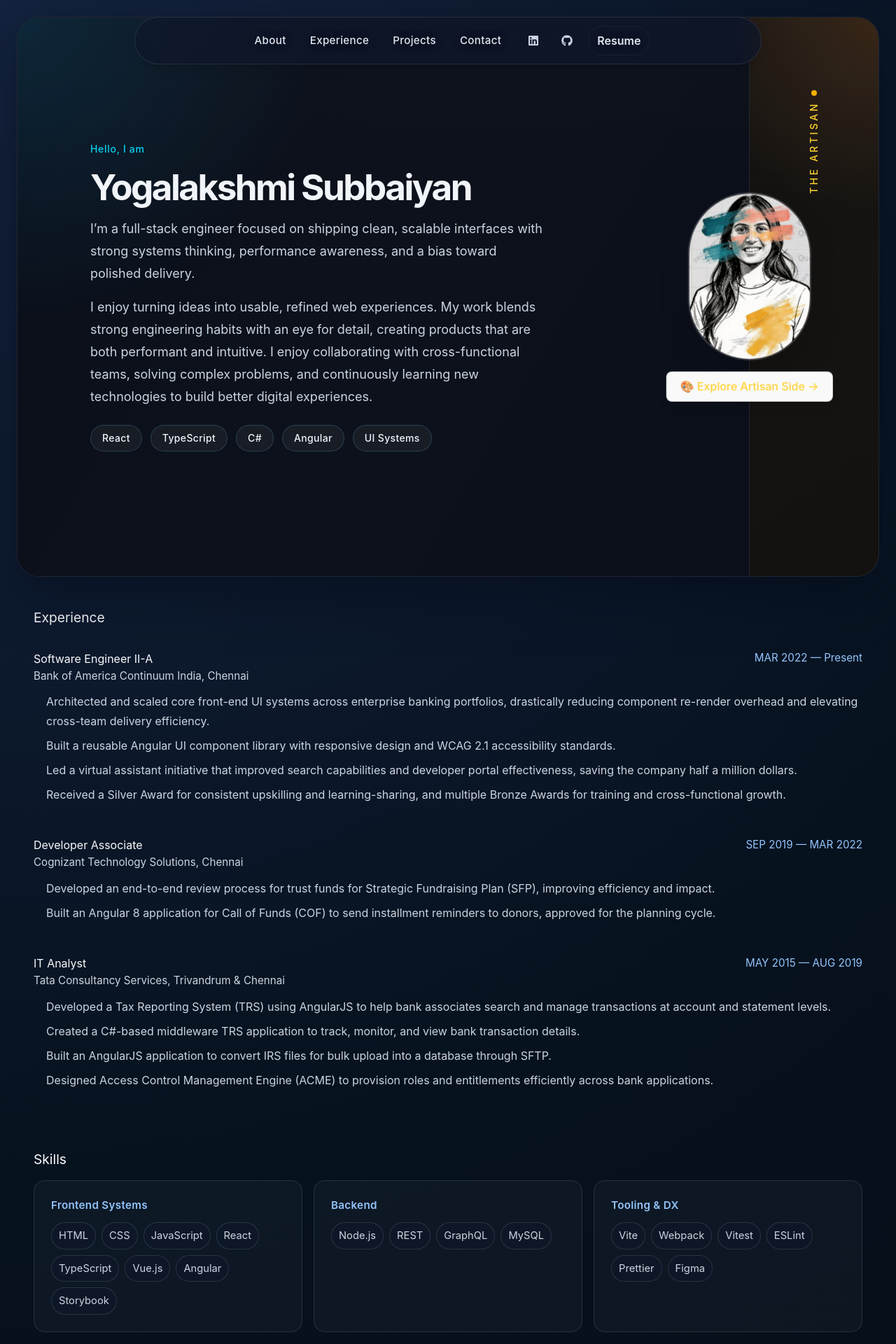
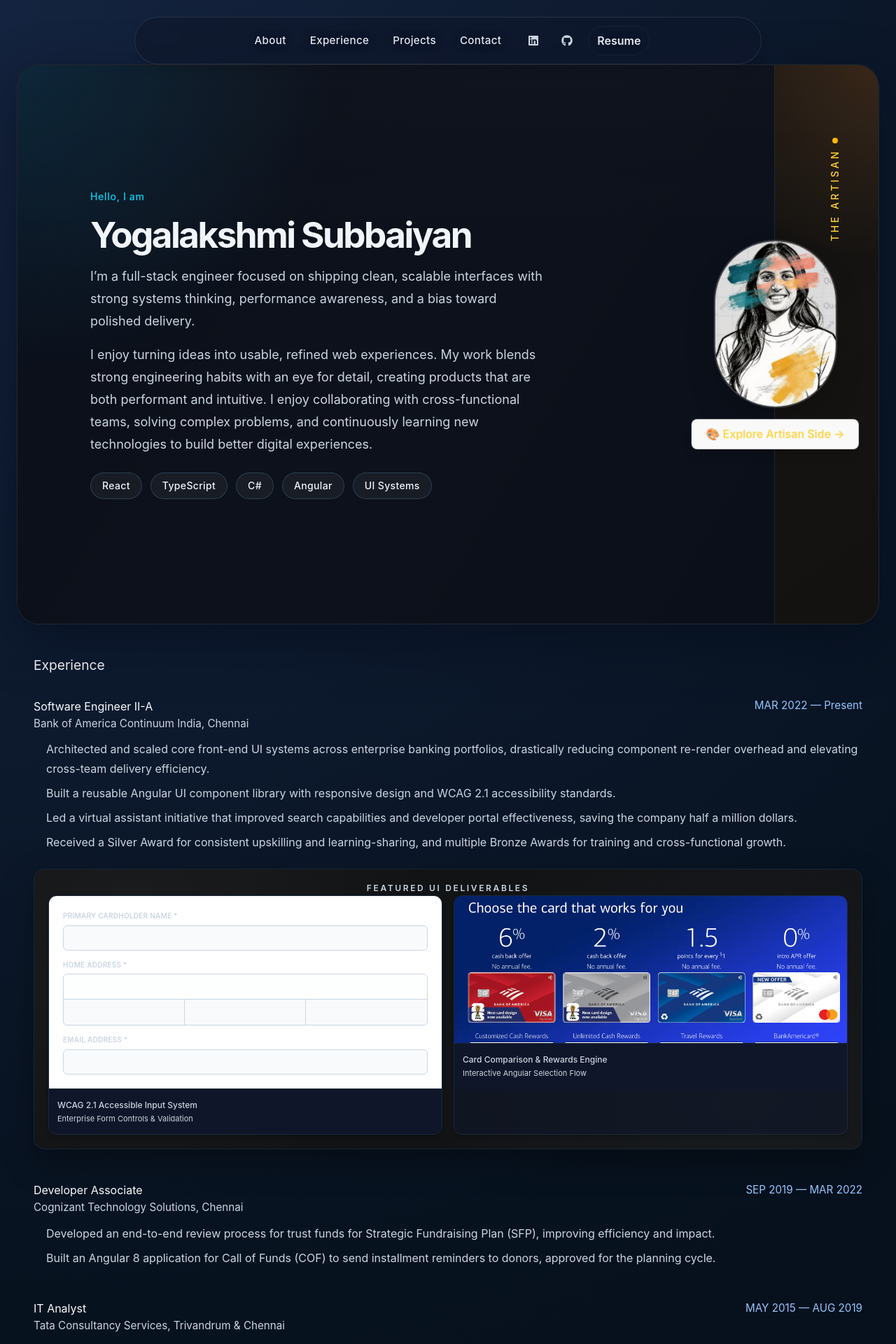
Before and after one commit to YogalakshmiSubbaiyan/portfolio, a React (Vite) app: page / in a window 1280 px wide. Shown: the top 1920 px of the page at 70% size. Built offline with nearby package versions, Linux system fonts and the light colour scheme.

Commit message:
Alignment changes in landing page

```diff
--- a/src/App.tsx
+++ b/src/App.tsx
@@ -5,7 +5,7 @@
 function App() {
   return (
     <div className='appContainer'>
-      <header className='absolute top-6 left-1/2 -translate-x-1/2 z-50 w-[90%] max-w-4xl'>
+      <header className='sticky top-3 z-50 mx-auto w-full max-w-4xl'>
         <div className='flex flex-wrap items-center justify-center gap-4 rounded-full border border-white/10 bg-slate-900/70 px-6 py-3 shadow-lg backdrop-blur-md'>
           <nav className='topnav flex items-center justify-center gap-1 sm:gap-2'>
             <a href='#about'>About</a>
--- a/src/mainComponent/mainComponent.tsx
+++ b/src/mainComponent/mainComponent.tsx
@@ -3,6 +3,7 @@
 import { FaGithub, FaLinkedin, FaDownload } from 'react-icons/fa'
 import ProjectSpotlight from '../projectSpotlight/ProjectSpotlight'
 import heroPhoto from '../assets/heroImage.png'
+import bofaCards from '../assets/card.png'
 
 const experiences = [
   {
@@ -52,8 +53,10 @@
   const [currentImageIndex, setCurrentImageIndex] = useState(0)
 
   const engineerActive = activeSide === 'engineer'
-  const leftPanelClass = engineerActive ? 'md:w-[85%]' : 'md:w-[15%]'
-  const rightPanelClass = engineerActive ? 'md:w-[15%]' : 'md:w-[85%]'
+  const leftPanelClass = engineerActive ? 'md:w-[88%]' : 'md:w-[22%]'
+  const rightPanelClass = engineerActive ? 'md:w-[12%]' : 'md:w-[78%]'
+  const photoAnchorClass = engineerActive ? 'left-[88%]' : 'left-[11%]'
+  const artisanContentAlignClass = engineerActive ? 'items-start text-left' : 'items-end text-right'
 
   useEffect(() => {
     if (activeSide !== 'artisan') {
@@ -70,10 +73,10 @@
   }, [activeSide])
 
   return (
-    <section id="about" className="relative flex h-screen max-h-screen w-full overflow-hidden rounded-[32px] border border-white/10 bg-[#0B0F19] shadow-[0_24px_80px_rgba(2,8,23,0.45)]">
+    <section id="about" className="relative flex min-h-[680px] w-full overflow-hidden rounded-[24px] border border-white/10 bg-[#0B0F19] shadow-[0_24px_80px_rgba(2,8,23,0.45)] md:h-screen md:max-h-screen md:rounded-[32px]">
       <div className="absolute inset-0 pointer-events-none bg-[radial-gradient(circle_at_top_left,rgba(56,189,248,0.16),transparent_34%),radial-gradient(circle_at_bottom_right,rgba(251,146,60,0.12),transparent_30%)]" />
 
-      <div className={`absolute left-[85%] top-1/2 z-30 flex -translate-x-1/2 -translate-y-1/2 flex-col items-center gap-4 transition-opacity duration-300 ${engineerActive ? 'opacity-100' : 'pointer-events-none opacity-0'}`}>
+      <div className={`absolute ${photoAnchorClass} top-1/2 z-30 hidden -translate-x-1/2 -translate-y-1/2 flex-col items-center gap-4 transition-all duration-500 md:flex`}>
         <div className="w-36 h-48 md:w-44 md:h-60 rounded-full border-2 border-white/20 shadow-2xl overflow-hidden">
           <img src={heroPhoto} alt="Yogalakshmi Subbaiyan" className="w-full h-full object-cover object-center" />
         </div>
@@ -89,18 +92,30 @@
             🎨 Explore Artisan Side →
           </button>
         )}
+        {!engineerActive && (
+          <button
+            type="button"
+            onClick={(event) => {
+              event.stopPropagation()
+              setActiveSide('engineer')
+            }}
+            className="w-auto bg-cyan-500/10 hover:bg-cyan-500/20 text-cyan-300 border border-cyan-500/40 px-2.5 py-1.5 rounded-full text-[10px] md:text-[11px] font-medium leading-none text-center shadow-lg backdrop-blur-md cursor-pointer transition-all duration-300 hover:scale-105 whitespace-nowrap"
+          >
+            💻 ← Back to Technical Profile
+          </button>
+        )}
       </div>
 
       <div className="relative flex h-full w-full flex-col items-stretch md:flex-row">
         <article
-          className={`relative flex h-full max-h-full w-full flex-grow flex-none items-start justify-center overflow-y-auto border-b border-white/10 bg-[#0B0F19] p-6 text-white transition-all duration-700 ease-in-out md:w-1/2 md:border-b-0 md:border-r md:p-10 ${leftPanelClass}`}
+          className={`relative flex h-auto w-full flex-grow flex-none items-start justify-center overflow-visible border-b border-white/10 bg-[#0B0F19] p-5 text-white transition-all duration-700 ease-in-out md:h-full md:max-h-full md:w-1/2 md:overflow-y-auto md:border-b-0 md:border-r md:p-10 ${leftPanelClass}`}
           onClick={() => setActiveSide('engineer')}
         >
           <div className="absolute inset-0 bg-[radial-gradient(circle_at_top_left,rgba(14,165,233,0.16),transparent_34%),linear-gradient(180deg,rgba(255,255,255,0.02),transparent_40%)] opacity-90 transition-opacity duration-500" />
           <div className="absolute inset-0 bg-[linear-gradient(120deg,transparent,rgba(255,255,255,0.04),transparent)] opacity-25" />
 
-          <div className="relative z-10 h-full w-full overflow-hidden">
-            <div className={`flex h-full w-full max-w-3xl flex-col justify-center pr-12 text-left transition-opacity duration-500 ${engineerActive ? 'opacity-100' : 'pointer-events-none opacity-0'}`}>
+          <div className="relative z-10 h-auto w-full overflow-visible md:h-full md:overflow-hidden">
+            <div className={`flex h-auto w-full max-w-3xl flex-col justify-center pr-2 text-left transition-opacity duration-500 md:h-full md:pr-12 ${engineerActive ? 'opacity-100' : 'pointer-events-none opacity-0'}`}>
               <div className="flex flex-col items-start gap-4 pl-8 md:pl-16">
                 <p className="text-sm font-medium tracking-wider text-cyan-400">Hello, I am</p>
                 <h1 className="text-4xl font-bold tracking-[-0.05em] text-slate-100 sm:text-5xl lg:text-6xl">
@@ -128,42 +143,57 @@
                   ))}
                 </div>
 
+                {engineerActive && (
+                  <button
+                    type="button"
+                    onClick={(event) => {
+                      event.stopPropagation()
+                      setActiveSide('artisan')
+                    }}
+                    className="mt-3 inline-flex items-center gap-2 rounded-full border border-amber-500/40 bg-amber-500/20 px-4 py-2 text-xs font-medium text-amber-300 shadow-lg backdrop-blur-md transition-all duration-300 md:hidden"
+                  >
+                    🎨 Explore Artisan Side →
+                  </button>
+                )}
+
               </div>
             </div>
 
-            <div className={`absolute inset-0 flex h-full items-center justify-center transition-opacity duration-500 ${engineerActive ? 'pointer-events-none opacity-0' : 'opacity-100'}`}>
+            <div className={`absolute inset-0 hidden h-full items-center justify-center transition-opacity duration-500 md:flex ${engineerActive ? 'pointer-events-none opacity-0' : 'opacity-100'}`}>
               <p className="text-xs font-semibold tracking-[0.35em] [writing-mode:vertical-rl] rotate-180 text-cyan-300">← THE ENGINEER</p>
             </div>
           </div>
         </article>
 
         <article
-          className={`group relative flex h-full max-h-full w-full flex-grow flex-none items-start justify-center overflow-y-auto p-6 text-white transition-all duration-700 ease-in-out md:w-1/2 md:p-10 ${rightPanelClass} bg-[#141210]`}
+          className={`group relative flex h-auto w-full flex-grow flex-none items-start ${engineerActive ? 'justify-start' : 'justify-end'} overflow-visible p-5 text-white transition-all duration-700 ease-in-out md:h-full md:max-h-full md:w-1/2 md:overflow-y-auto md:py-10 md:pl-8 md:pr-2 ${rightPanelClass} bg-[#141210]`}
           onClick={() => setActiveSide('artisan')}
         >
           <div className="absolute inset-0 bg-[radial-gradient(circle_at_top_right,rgba(251,146,60,0.16),transparent_34%),linear-gradient(180deg,rgba(255,255,255,0.02),transparent_40%)] opacity-90 transition-opacity duration-500" />
           <div className="absolute inset-0 bg-[linear-gradient(145deg,transparent,rgba(255,255,255,0.035),transparent)] opacity-20" />
 
-          <div className="relative z-10 h-full w-full overflow-hidden">
-            <div className={`flex h-full w-full max-w-3xl flex-col justify-start pt-16 md:pt-20 transition-opacity duration-500 ${engineerActive ? 'pointer-events-none opacity-0' : 'opacity-100'}`}>
+          <div className="relative z-10 h-auto w-full overflow-visible md:h-full md:overflow-hidden">
+            <div className={`flex h-auto w-full max-w-none flex-col justify-start pt-8 transition-opacity duration-500 md:h-full md:pt-20 ${engineerActive ? 'pointer-events-none opacity-0' : 'opacity-100'}`}>
+              {!engineerActive && (
                 <button
                   type="button"
                   onClick={(event) => {
                     event.stopPropagation()
                     setActiveSide('engineer')
                   }}
-                className="mt-0 mb-4 w-fit bg-cyan-500/10 hover:bg-cyan-500/20 text-cyan-300 border border-cyan-500/40 px-5 py-2.5 rounded-full shadow-lg cursor-pointer transition-all duration-300 hover:scale-105"
+                  className="mb-4 inline-flex w-fit items-center gap-2 rounded-full border border-cyan-500/40 bg-cyan-500/10 px-4 py-2 text-xs font-medium text-cyan-300 shadow-lg backdrop-blur-md transition-all duration-300 md:hidden"
                 >
                   💻 ← Back to Technical Profile
                 </button>
-              <div className="flex flex-col gap-4">
+              )}
+              <div className={`flex flex-col gap-4 ${artisanContentAlignClass}`}>
                 <p className="text-sm font-semibold uppercase tracking-widest text-amber-500">The Artisan</p>
-                <p className="max-w-2xl text-base leading-8 text-[#EAE5D9] sm:text-lg">
+                <p className="max-w-[95%] text-base leading-8 text-[#EAE5D9] sm:text-lg">
                   Outside code, I explore pottery, painting, and arts &amp; crafts. That creative practice sharpens my eye for balance,
                   texture, and composition, which I bring back into the digital products I design and build.
                 </p>
 
-                <div className="mt-8 relative h-[260px] w-full max-w-xl overflow-hidden rounded-2xl border border-amber-500/20 bg-stone-900/50 shadow-2xl md:h-[340px]">
+                <div className="mt-8 relative h-[235px] w-full max-w-full overflow-hidden rounded-2xl border border-amber-500/20 bg-stone-900/50 shadow-2xl md:h-[320px] md:max-w-[60%]">
                   {artisanPhotos.map((photo, index) => (
                     <img
                       key={photo.url}
@@ -175,7 +205,7 @@
                     />
                   ))}
 
-                  <div className="pointer-events-none absolute inset-x-0 bottom-0 bg-gradient-to-t from-black/65 to-transparent p-4">
+                  <div className="pointer-events-none absolute inset-x-0 bottom-0 bg-gradient-to-t from-black/65 to-transparent p-4 text-left">
                     <p className="text-sm font-medium text-[#EAE5D9]">{artisanPhotos[currentImageIndex].title}</p>
                   </div>
 
@@ -190,14 +220,14 @@
                         }}
                         aria-label={`Show ${photo.title}`}
                         className={`transition-all ${
-                          index === currentImageIndex ? 'h-2 w-6 rounded-full bg-amber-400' : 'h-2 w-2 rounded-full bg-white/30 cursor-pointer'
+                          index === currentImageIndex ? 'h-[5px] w-[5px] rounded-full bg-cyan-300' : 'h-[3px] w-[3px] rounded-full bg-cyan-200/70 cursor-pointer'
                         }`}
                       />
                     ))}
                   </div>
                 </div>
 
-                <div className="grid grid-cols-1 gap-4 border-t border-amber-500/20 pt-6 md:grid-cols-2">
+                <div className="grid w-full max-w-[95%] grid-cols-1 gap-4 border-t border-amber-500/20 pt-6 md:grid-cols-2">
                   <div>
                     <p className="text-amber-200/60 text-xs tracking-wider uppercase">Mediums</p>
                     <p className="mt-2 text-sm text-[#EAE5D9]">Ceramics, paper quilling  &amp; Acrylics, Digital UI</p>
@@ -210,7 +240,7 @@
               </div>
             </div>
 
-            <div className={`absolute inset-0 transition-opacity duration-500 ${engineerActive ? 'opacity-100' : 'pointer-events-none opacity-0'}`}>
+            <div className={`absolute inset-0 hidden transition-opacity duration-500 md:block ${engineerActive ? 'opacity-100' : 'pointer-events-none opacity-0'}`}>
               <div className="absolute top-32 left-1/2 -translate-x-1/2 -rotate-90 whitespace-nowrap text-[13px] md:text-sm tracking-[0.25em] text-amber-300 font-medium flex items-center gap-2">
                 <span>THE ARTISAN</span>
                 <span className="w-2 h-2 rounded-full bg-amber-400 animate-pulse" />
@@ -243,6 +273,52 @@
                   <li key={bullet}>{bullet}</li>
                 ))}
               </ul>
+              {item.company.includes('Bank of America') && (
+                <div className="mt-6 rounded-2xl border border-slate-800/80 bg-[#111315] p-5 pt-4 shadow-[0_18px_45px_rgba(0,0,0,0.35)] bg-[radial-gradient(circle_at_12%_18%,rgba(255,255,255,0.04),transparent_38%),radial-gradient(circle_at_86%_78%,rgba(148,163,184,0.06),transparent_42%)]">
+                  <p className="mb-4 text-center text-xs font-semibold tracking-[0.22em] text-slate-300 uppercase">Featured UI Deliverables</p>
+                  <div className="grid grid-cols-1 sm:grid-cols-2 gap-4">
+                    <div className="group relative rounded-xl border border-slate-800 bg-slate-900/60 overflow-hidden hover:border-cyan-500/40 transition-all shadow-md">
+                      <div className="bg-white p-4 sm:p-5">
+                        <div className="space-y-3">
+                          <div>
+                            <p className="text-[10px] font-semibold tracking-wide text-slate-700 uppercase">Primary Cardholder Name *</p>
+                            <div className="mt-1 h-9 rounded-md border border-slate-300 bg-slate-50" />
+                          </div>
+
+                          <div>
+                            <p className="text-[10px] font-semibold tracking-wide text-slate-700 uppercase">Home Address *</p>
+                            <div className="mt-1 overflow-hidden rounded-md border border-slate-300 bg-slate-50">
+                              <div className="h-9 border-b border-slate-300 bg-white/75 px-2" />
+                              <div className="grid grid-cols-3">
+                                <div className="h-9 border-r border-slate-300 px-2" />
+                                <div className="h-9 border-r border-slate-300 px-2" />
+                                <div className="h-9 px-2" />
+                              </div>
+                            </div>
+                          </div>
+
+                          <div>
+                            <p className="text-[10px] font-semibold tracking-wide text-slate-700 uppercase">Email Address *</p>
+                            <div className="mt-1 h-9 rounded-md border border-slate-300 bg-slate-50" />
+                          </div>
+                        </div>
+                      </div>
+                      <div className="p-3 bg-slate-900/90 border-t border-slate-800/60">
+                        <p className="text-xs font-medium text-slate-200">WCAG 2.1 Accessible Input System</p>
+                        <p className="text-[11px] text-slate-400">Enterprise Form Controls &amp; Validation</p>
+                      </div>
+                    </div>
+
+                    <div className="group relative rounded-xl border border-slate-800 bg-slate-900/60 overflow-hidden hover:border-cyan-500/40 transition-all shadow-md">
+                      <img src={bofaCards} alt="Credit Card Rewards Engine UI" className="w-full h-[210px] object-cover object-top group-hover:scale-105 transition-transform duration-300" />
+                      <div className="p-3 bg-slate-900/90 border-t border-slate-800/60">
+                        <p className="text-xs font-medium text-slate-200">Card Comparison &amp; Rewards Engine</p>
+                        <p className="text-[11px] text-slate-400">Interactive Angular Selection Flow</p>
+                      </div>
+                    </div>
+                  </div>
+                </div>
+              )}
             </article>
           ))}
         </div>
```
Also changed, not shown: src/assets/card.png (added), src/assets/form.png (added). Lines whose indentation alone changed are shown as unchanged.
